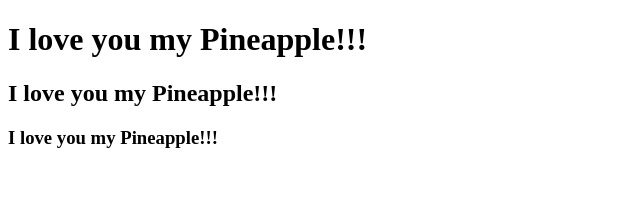
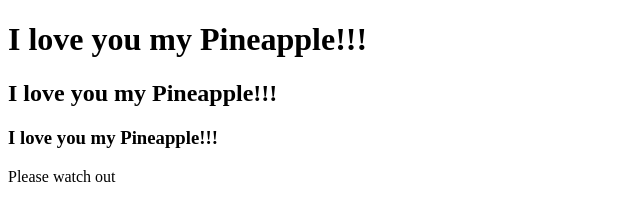
Before and after one commit to PatrickVienne/raspi_flask, a plain HTML site: page web/templates/index.html in a window 1280 px wide. Shown: the whole page, without its empty margins (0-640 px from the left). Drawn offline with Linux system fonts and the light colour scheme.

Commit message:
update page

```diff
--- a/web/templates/index.html
+++ b/web/templates/index.html
@@ -8,5 +8,6 @@
     <h1>I love you my Pineapple!!!</h1>
     <h2>I love you my Pineapple!!!</h2>
     <h3>I love you my Pineapple!!!</h3>
+    <p>Please watch out</p>
 </body>
 </html>
```
